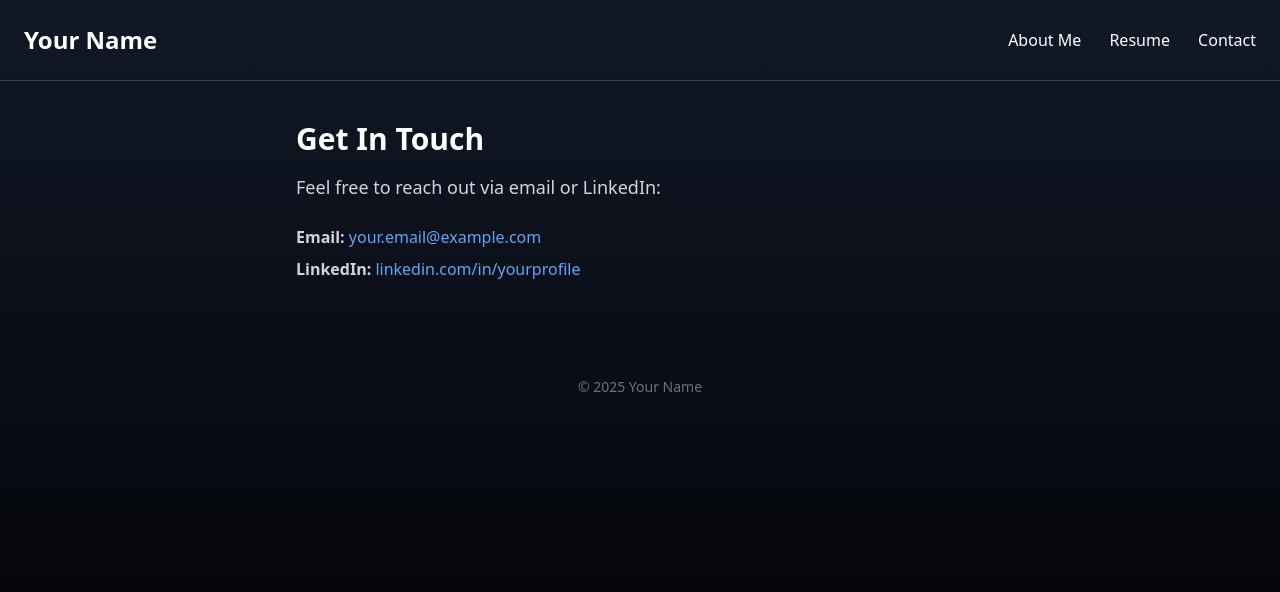
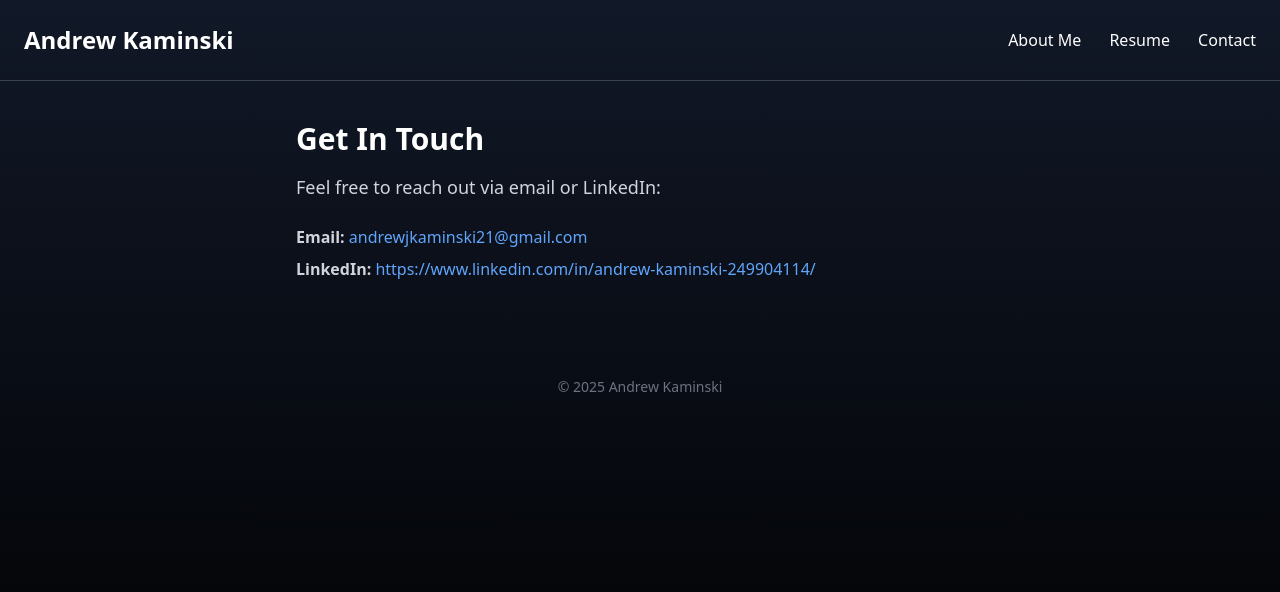
Before and after one commit to koopakam47/Career-Website, a plain HTML site: page contact.html in a window 1280 px wide. Drawn offline with nearby package versions, Linux system fonts and the light colour scheme.

Commit message:
Added email and LinkedIn links to contact page

```diff
--- a/contact.html
+++ b/contact.html
@@ -2,13 +2,13 @@
 <html lang="en">
 <head>
   <meta charset="UTF-8" />
-  <title>Contact | Your Name</title>
+  <title>Contact | Andrew Kaminski</title>
   <script src="https://cdn.tailwindcss.com"></script>
 </head>
 <body class="bg-gradient-to-b from-gray-900 to-black text-white font-sans min-h-screen">
 
   <header class="p-6 flex justify-between items-center border-b border-gray-700">
-    <h1 class="text-2xl font-bold">Your Name</h1>
+    <h1 class="text-2xl font-bold">Andrew Kaminski</h1>
     <nav class="space-x-6">
       <a href="index.html" class="hover:underline">About Me</a>
       <a href="resume.html" class="hover:underline">Resume</a>
@@ -22,13 +22,13 @@
       Feel free to reach out via email or LinkedIn:
     </p>
     <ul class="text-gray-300 space-y-2">
-      <li><strong>Email:</strong> <a href="mailto:your.email@example.com" class="text-blue-400 hover:underline">your.email@example.com</a></li>
-      <li><strong>LinkedIn:</strong> <a href="https://www.linkedin.com/in/yourprofile" class="text-blue-400 hover:underline" target="_blank">linkedin.com/in/yourprofile</a></li>
+      <li><strong>Email:</strong> <a href="andrewjkaminski21@gmail.com" class="text-blue-400 hover:underline">andrewjkaminski21@gmail.com</a></li>
+      <li><strong>LinkedIn:</strong> <a href="https://www.linkedin.com/in/andrew-kaminski-249904114/" class="text-blue-400 hover:underline" target="_blank">https://www.linkedin.com/in/andrew-kaminski-249904114/</a></li>
     </ul>
   </main>
 
   <footer class="text-center text-gray-500 text-sm p-4 mt-10">
-    © 2025 Your Name
+    © 2025 Andrew Kaminski
   </footer>
 
 </body>
```
